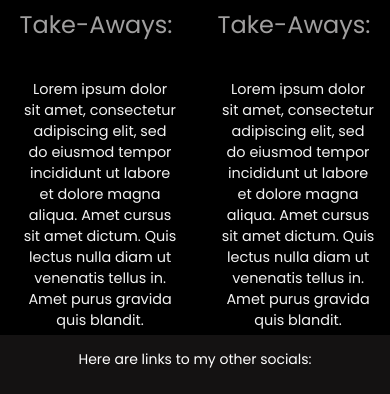
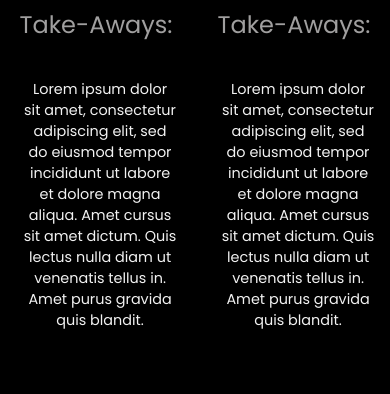
Before and after one commit to MaxWCode/Project_Portfolio, a plain HTML site: page Portfolio.html in a window 390 px wide. Shown: the part 399-793 px from the top of the page. Drawn offline with Linux system fonts and the light colour scheme.

Commit message:
Added media query and padding on portfolio

```diff
--- a/pStyles.css
+++ b/pStyles.css
@@ -353,4 +353,11 @@ footer{
         .container{
             padding: 2px 16px;
         }
+
+         @media(max-width: 400px){
+
+            .main{
+                padding-bottom: 111px;
+            }
+        }
     }
```
